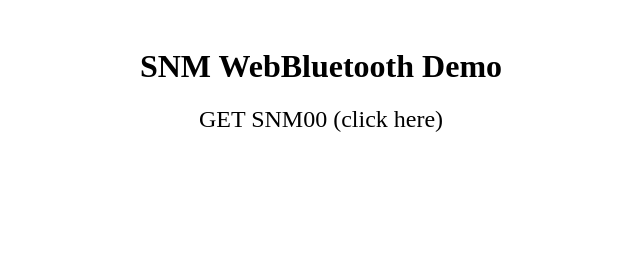
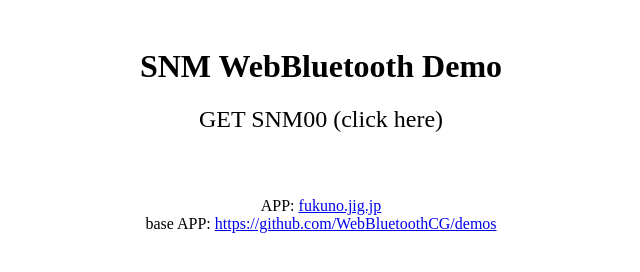
Before and after one commit to KazukiNoto/ble, a plain HTML site: page index.html in a window 1280 px wide. Shown: the whole page, without its empty margins (319-959 px from the left). Drawn offline with Linux system fonts and the light colour scheme.

Commit message:
add credit

```diff
--- a/index.html
+++ b/index.html
@@ -14,6 +14,9 @@
 		#statusText {
 			font-size: 150%;
 		}
+		#src {
+			margin-top: 4em;
+		}
 	</style>
   </head>
   <body>
@@ -23,5 +26,9 @@
     </div>
     <script src="snm.js"></script>
     <script src="app.js"></script>
+	<div id="src">
+		APP: <a href="http://fukuno.jig.jp/1831">fukuno.jig.jp</a><br>
+		base APP: <a href=https://github.com/WebBluetoothCG/demos>https://github.com/WebBluetoothCG/demos</a><br>
+	</div>
   </body>
 </html>
```
